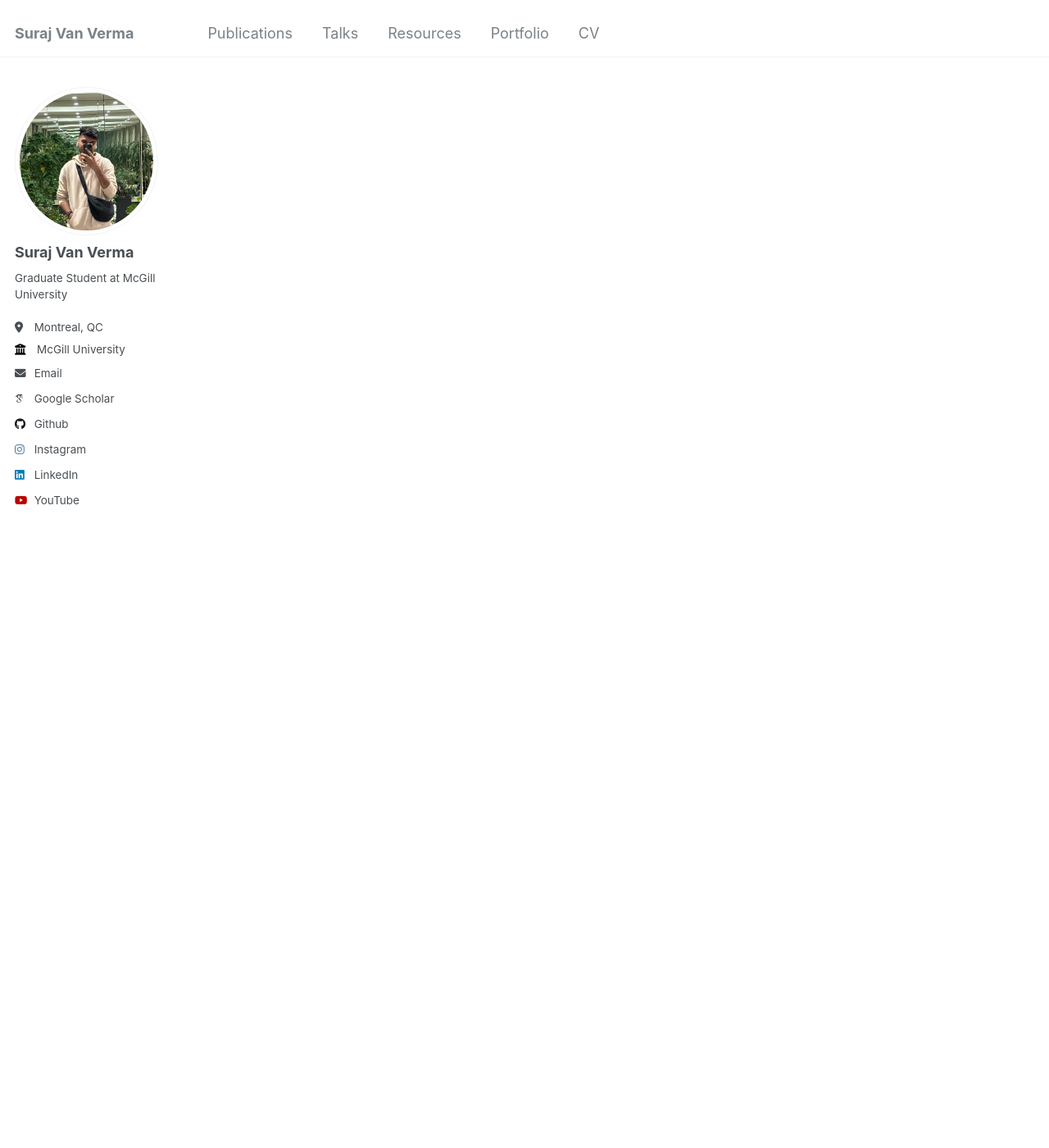
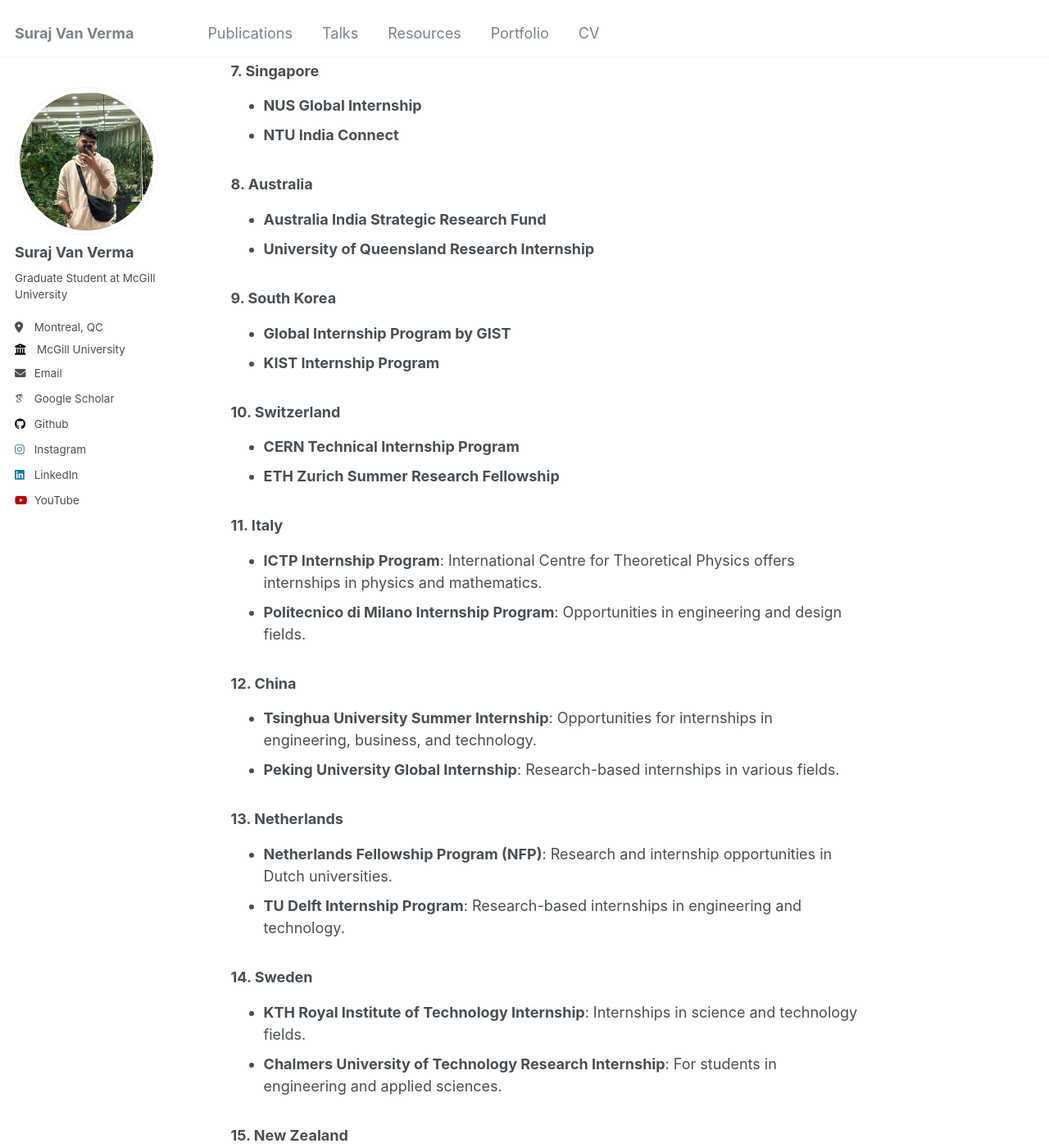
Before and after one commit to bythebug/bythebug.github.io, a Jekyll site: the page built from _pages/resources.md, in a window 1280 px wide and 1400 px high, scrolled down 1354 px. Shown: the whole window at 82% size. Built offline with Jekyll 4.4.1, drawn with Linux system fonts in a browser that asks for light colours; some web fonts are replaced; some of the changed text lies outside the part shown.

```diff
--- a/_pages/resources.md
+++ b/_pages/resources.md
@@ -12,15 +12,95 @@ Below is a list of various research internship programs available across differe
 
 ### International Internships
 
-1. [TEEP Taiwan Research Internship](https://www.linkedin.com/posts/bythebug_fully-funded-research-internship-in-activity-7139944390327705600-yk62?utm_source=share&utm_medium=member_desktop)
-2. [SIPGA - Singapore Research Internship](https://www.linkedin.com/posts/bythebug_fully-funded-internship-stipend-123067-activity-7180221483850334208-MmrM?utm_source=share&utm_medium=member_desktop)
-3. `<a href="#" target="_blank"> NewTab Testing</a>`
+### 1. **United States**
 
-<pre class="!overflow-visible"><div class="dark bg-gray-950 contain-inline-size rounded-md border-[0.5px] border-token-border-medium relative"><div class="overflow-y-auto p-4" dir="ltr"><code class="!whitespace-pre hljs language-html">
+- **S.N. Bose Scholars Program**
+- **Khorana Program for Scholars**
+- **Fulbright-Nehru Internship Program**
 
-<a href="https://example.com" target="_blank">Link text</a>
+### 2. **Canada**
 
-</code></div></div></pre>
+- **MITACS Globalink Research Internship**
+- **RISE Worldwide**
+- **University of Toronto Research Opportunities Program (U of T ROP)**
+
+### 3. **Germany**
+
+- **DAAD-WISE**
+- **RISE Germany**
+- **Max Planck Institutes**
+
+### 4. **France**
+
+- **Charpak Research Internship**
+- **Internships at CERN**
+
+### 5. **United Kingdom**
+
+- **Newton Bhabha Fund**
+- **Cambridge India Research Scholarships**
+- **Royal Society Research Fellowship**
+
+### 6. **Japan**
+
+- **NTHU Taiwan Internship**
+- **JSPS Summer Program**
+- **OIST Internship Program (Okinawa Institute of Science and Technology)**
+
+### 7. **Singapore**
+
+- **NUS Global Internship**
+- **NTU India Connect**
+
+### 8. **Australia**
+
+- **Australia India Strategic Research Fund**
+- **University of Queensland Research Internship**
+
+### 9. **South Korea**
+
+- **Global Internship Program by GIST**
+- **KIST Internship Program**
+
+### 10. **Switzerland**
+
+- **CERN Technical Internship Program**
+- **ETH Zurich Summer Research Fellowship**
+
+### 11. **Italy**
+
+- **ICTP Internship Program**: International Centre for Theoretical Physics offers internships in physics and mathematics.
+- **Politecnico di Milano Internship Program**: Opportunities in engineering and design fields.
+
+### 12. **China**
+
+- **Tsinghua University Summer Internship**: Opportunities for internships in engineering, business, and technology.
+- **Peking University Global Internship**: Research-based internships in various fields.
+
+### 13. **Netherlands**
+
+- **Netherlands Fellowship Program (NFP)**: Research and internship opportunities in Dutch universities.
+- **TU Delft Internship Program**: Research-based internships in engineering and technology.
+
+### 14. **Sweden**
+
+- **KTH Royal Institute of Technology Internship**: Internships in science and technology fields.
+- **Chalmers University of Technology Research Internship**: For students in engineering and applied sciences.
+
+### 15. **New Zealand**
+
+- **New Zealand Global Research Alliance Internship**: Research opportunities in agriculture, environment, and sustainability.
+- **Victoria University of Wellington Summer Research Internship**
+
+### 16. **Norway**
+
+- **NORPART Internship**: Exchange and research internships at Norwegian universities.
+- **University of Oslo Research Internship**: Internships in fields like biology, computer science, and climate research.
+
+### 17. **Finland**
+
+- **Aalto University Summer Internship**: Opportunities for students in design, technology, and business.
+- **University of Helsinki Research Internship**: Internships for students in life sciences and environmental studies.
 
 ## Additional Preperation Resources
 
```
